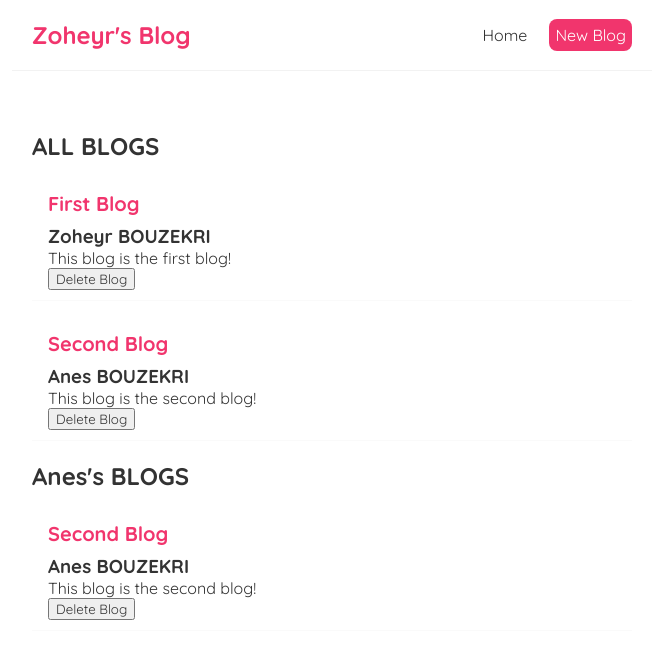
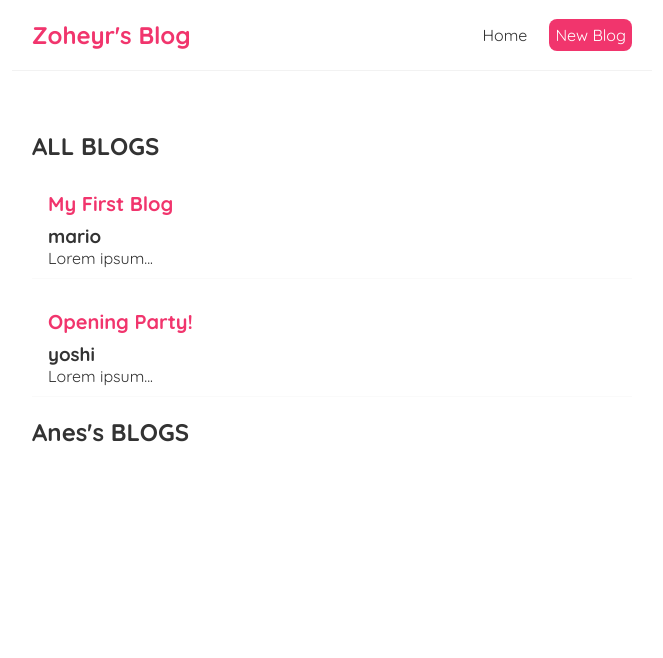
Before and after one commit to zoheyrbouzekri/React-Fundamentals-Blog, a React (Create React App) app: page / in a window 1280 px wide. Shown: the top 658 px of the page, without its empty margins (308-971 px from the left). Built offline with nearby package versions, Linux system fonts and the light colour scheme; data requests are answered from the project's data file.

Commit message:
JSON SERVER ACTIF

```diff
--- a/src/BlogList.js
+++ b/src/BlogList.js
@@ -1,4 +1,4 @@
-const BlogList = ({ blogs, title, handleDelete }) => {
+const BlogList = ({ blogs, title}) => {
 
     return (
         <div className="blog-list">
@@ -8,7 +8,6 @@
                     <h2>{ blog.title }</h2>
                     <h3>{ blog.author }</h3>
                     <p>{ blog.body }</p>
-                    <button onClick={() => handleDelete(blog.id)}>Delete Blog</button>
                 </div>
             ))}
         </div>
--- a/src/Home.js
+++ b/src/Home.js
@@ -1,22 +1,25 @@
-import { useState } from "react";
+import { useState , useEffect } from "react";
 import BlogList from "./BlogList";
 
 const Home = () => {
 
-    const [blogs, setBlogs] = useState([
-        {title: "First Blog", body:"This blog is the first blog!", author:"Zoheyr BOUZEKRI", id:1},
-        {title: "Second Blog", body:"This blog is the second blog!", author:"Anes BOUZEKRI", id:2}
-    ]);
+    const [blogs, setBlogs] = useState(null);
 
-    const handleDelete = (id) => {
-        const newBlogs = blogs.filter((blog) => (blog.id !== id));
-        setBlogs(newBlogs);
-    }
+    useEffect(() => {
+        fetch("http://localhost:8000/blogs")
+        .then (res => {
+            return res.json();
+        })
+        .then(data => {
+            console.log(data);
+            setBlogs(data);
+        });
+    }, []);
 
     return (
         <div className="home">
-            <BlogList handleDelete={handleDelete} blogs={blogs} title="ALL BLOGS"/>
-            <BlogList handleDelete={handleDelete} title="Anes's BLOGS" blogs={blogs.filter((blog)=>(blog.author === "Anes BOUZEKRI"))} />
+            {blogs && <BlogList blogs={blogs} title="ALL BLOGS"/>}
+            {blogs && <BlogList title="Anes's BLOGS" blogs={blogs.filter((blog)=>(blog.author === "Anes BOUZEKRI"))} />}
         </div>
     );
 }
```
